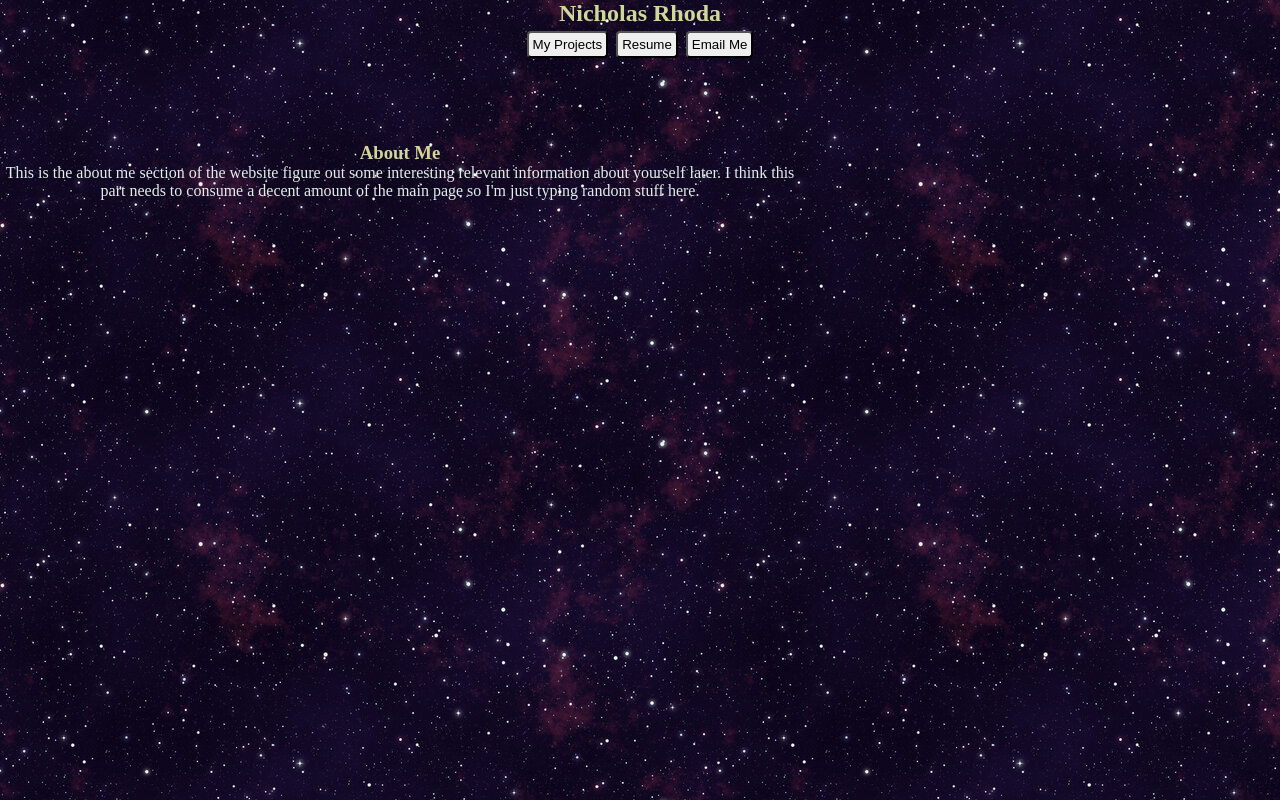
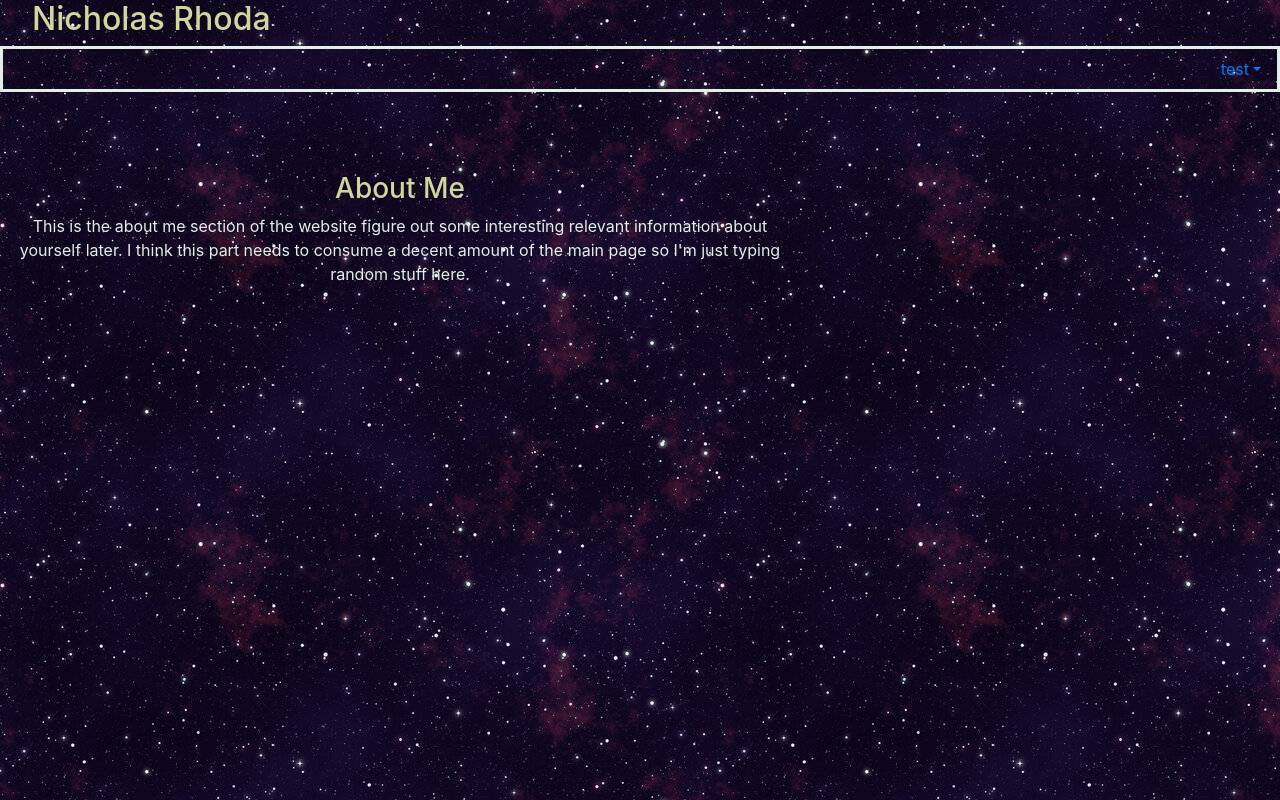
Before and after one commit to nicrhoda/nicrhoda_portfolio, a React (Create React App) app: page / in a window 1280 px wide. Built offline with nearby package versions, Linux system fonts and the light colour scheme.

Commit message:
used bootstrap to test dropdown menu and moved navbar to separate directory

```diff
--- a/package.json
+++ b/package.json
@@ -6,10 +6,11 @@
     "@testing-library/jest-dom": "^5.16.4",
     "@testing-library/react": "^11.1.0",
     "@testing-library/user-event": "^13.5.0",
-    "react": "^17.0.2",
     "axios": "^1.3.3",
     "bootstrap": "5.2.3",
     "dotenv": "16.0.3",
+    "react": "^17.0.2",
+    "react-bootstrap": "^2.7.2",
     "react-dom": "^17.0.2",
     "react-scripts": "4.0.1",
     "web-vitals": "^0.2.4"
--- a/public/index.html
+++ b/public/index.html
@@ -4,6 +4,7 @@
     <meta charset="UTF-8">
     <meta http-equiv="X-UA-Compatible" content="IE=edge">
     <meta name="viewport" content="width=device-width, initial-scale=1.0">
+    <link rel="stylesheet" href="https://cdn.jsdelivr.net/npm/bootstrap@4.0.0/dist/css/bootstrap.min.css" integrity="sha384-Gn5384xqQ1aoWXA+058RXPxPg6fy4IWvTNh0E263XmFcJlSAwiGgFAW/dAiS6JXm" crossorigin="anonymous">
     <title>Portfolio</title>
 </head>
 <body>
--- a/src/App.css
+++ b/src/App.css
@@ -10,6 +10,7 @@ body {
     color:#E3EEEB;
     position: relative;
     background-image:url('./Images/portfolio_background.jpg');
+    height: 100vh;
 }
 
 .contentHeading {
@@ -17,25 +18,11 @@ body {
 }
 
 .header {
-    text-align: center;
     color: #d0d79c;
-
 }
 
-.navBar {
+.name {
+    margin-left: 2rem;
     display: flex;
-    flex-direction: row;
-    justify-content: center;
+    flex-direction: column;
 }
-
-.btn {
-    border-radius: 0.25rem;
-    padding: 0.25rem;
-    margin: 0.25rem;
-}
-
-.btn:hover {
-    color:bisque;
-    transition-duration: 300ms;
-    cursor: pointer;
-}
--- a/src/App.js
+++ b/src/App.js
@@ -1,12 +1,15 @@
 import React from "react";
 import Header from "./components/Header";
 import About from "./components/About/About";
+import Navbar from "./components/Navbar/Navbar";
 import './App.css';
+import 'bootstrap';
 
 function App() {
     return (
         <div>
             <Header />
+            <Navbar />
             <About />
         </div>
     )
--- a/src/components/Header.js
+++ b/src/components/Header.js
@@ -4,11 +4,6 @@ export default function Header() {
     return (
         <div className='header' id='hdr'>
             <h2 className='name'>Nicholas Rhoda</h2>
-            <nav className='navBar'>
-            <button className='btn' id='projectsBtn'>My Projects</button>
-            <button className='btn' id='resume'>Resume</button>
-            <button className='btn' id='email'>Email Me</button>
-            </nav>
         </div>
     )
 };
--- /dev/null
+++ b/src/components/Navbar/Navbar.css
@@ -0,0 +1,20 @@
+.navDropdown {
+    border: solid;
+    text-align: right;
+}
+
+.btn:hover {
+    color:bisque;
+    transition-duration: 300ms;
+    cursor: pointer;
+}
+
+.navBar {
+    position: relative;
+}
+
+.btn {
+    border-radius: 0.25rem;
+    padding: 0.25rem;
+    margin: 0.25rem;
+}
--- /dev/null
+++ b/src/components/Navbar/Navbar.js
@@ -0,0 +1,15 @@
+import React from 'react';
+import { NavDropdown } from 'react-bootstrap';
+import './Navbar.css';
+
+export default function Navbar() {
+    return(
+        <NavDropdown className='navDropdown' eventKey={1} title='test' id='basicNavDropdown'>
+            <div className='navBar col-sm-1'>
+            <button className='btn' id='projectsBtn'>My Projects</button>
+            <button className='btn' id='resume'>Resume</button>
+            <button className='btn' id='email'>Email Me</button>
+            </div>
+        </NavDropdown>
+    )
+}
```
Also changed, not shown: 2 other files (tests, documents, lock files or other folders).
